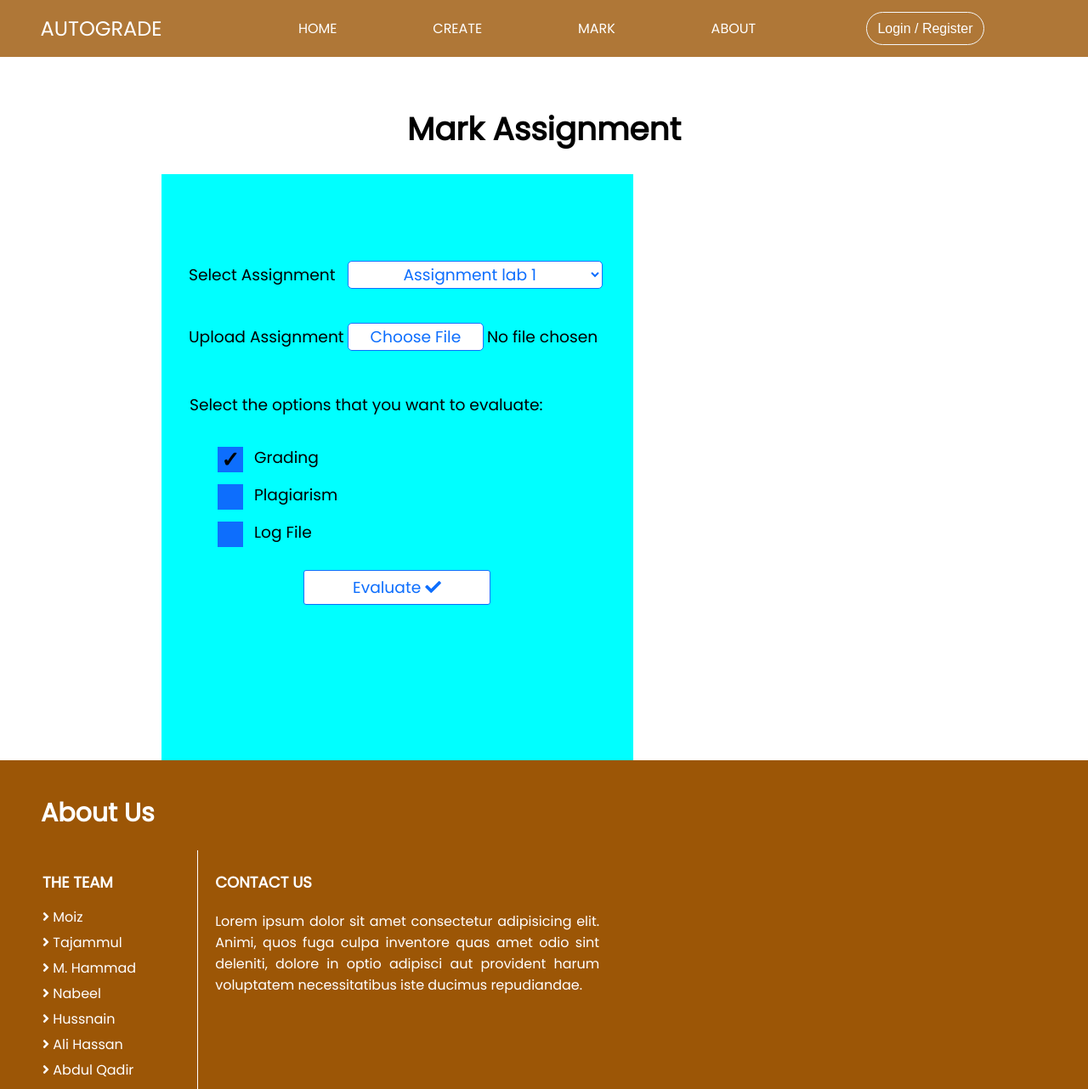
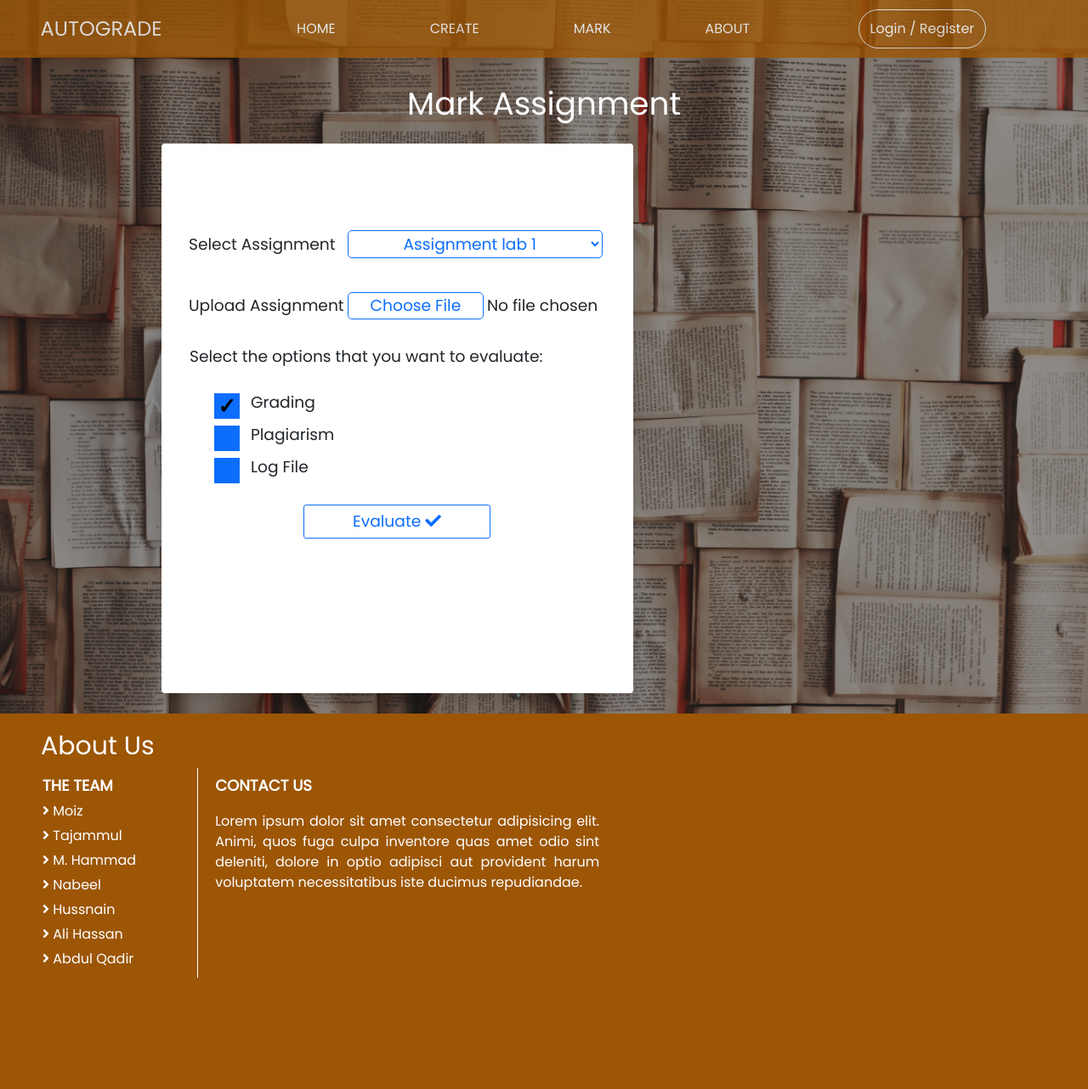
Before and after one commit to SE-19/autograding-of-cs-courses, a Flask app: page /mark_assignment in a window 1280 px wide. Shown: the whole page at 85% size. After the commit the page ends 1151 px from the top, so only its background shows below. Run offline with Flask 2, Linux system fonts and the light colour scheme; some libraries are stand-ins or nearby versions.

Commit message:
Fixed 2 pages

```diff
--- a/static/css/mark_assignment.css
+++ b/static/css/mark_assignment.css
@@ -1,12 +1,20 @@
 /* Styling the page */
 
 @import url('https://fonts.googleapis.com/css?family=Poppins');
+body {
+    font-family: 'Poppins';
+    background-image: linear-gradient(rgba(0, 0, 0, 0.4), rgba(0, 0, 0, 0.4)), url("/static/images/bg.jpg");
+    background-position: center;
+    background-size:cover;
+    background-attachment: fixed;
+}
 #heading {
     text-align: center;
     font-family: 'Poppins';
     font-size: 28pt;
+    color: white;
 }
-.container {
+.container-t {
     border: 0;
     user-select: none;
     margin-left: 190px;
@@ -159,7 +167,7 @@
     visibility:hidden
 }
 @media (min-width: 650px) and (max-width: 950px ) {
-    .container {
+    .container-t {
       margin: auto;
     }
 }
@@ -168,7 +176,7 @@
         width: 385px;
         margin: auto;
     }
-    .container {
+    .container-t {
         width: 430px;
         padding:1rem;
         margin: auto;
--- a/templates/mark_assignment.html
+++ b/templates/mark_assignment.html
@@ -3,11 +3,13 @@
 {% block content %}
     <link rel="stylesheet" href="{{url_for('static',filename='css/mark_assignment.css')}}">
     <link rel="stylesheet" href="https://pro.fontawesome.com/releases/v5.10.0/css/all.css">
+    <link
+        href="https://cdn.jsdelivr.net/npm/bootstrap@5.1.3/dist/css/bootstrap.min.css" rel="stylesheet">
     <h1 id="heading">Mark Assignment</h1>
 
 
     <!-- Adding the assignment selector -->
-    <div class="container">
+    <div class="container-t rounded bg-white shadow mb-4 mt-3">
 
         <div class="inside-container">
             <label for="select_assignment" id="select_assignment_lbl"> Select Assignment</label>
```
